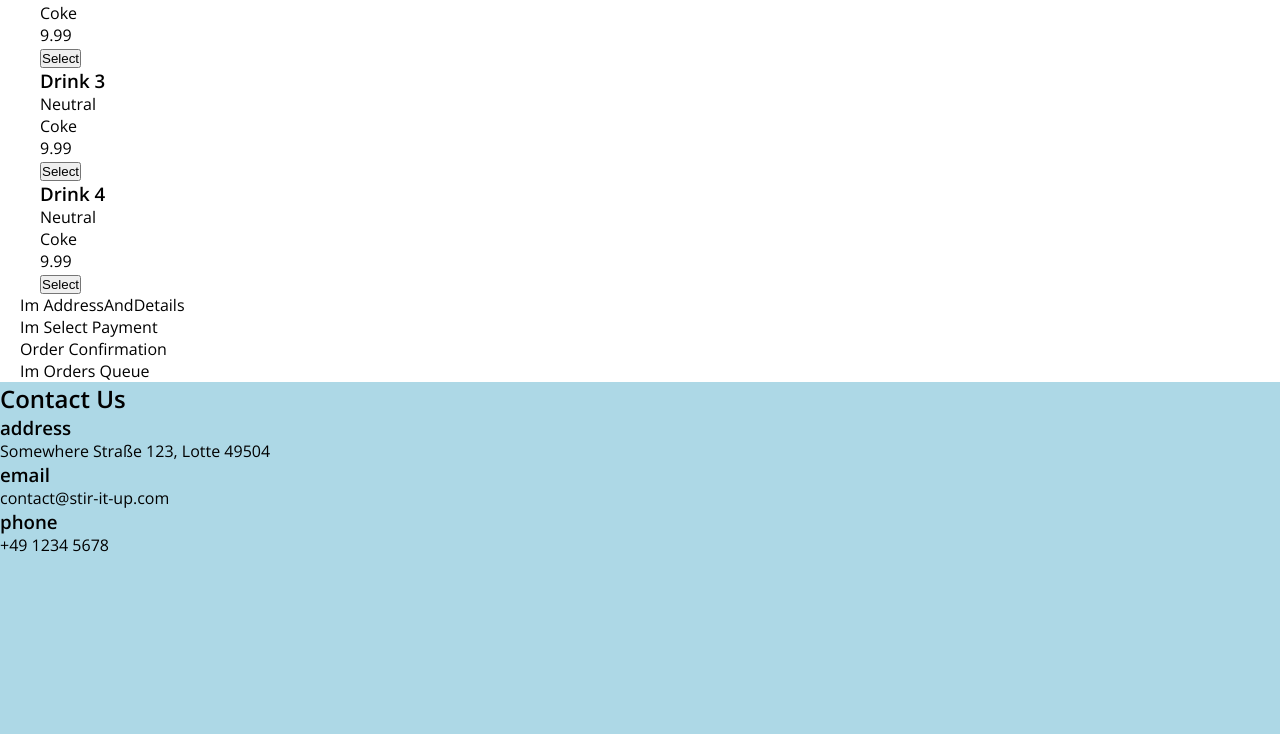
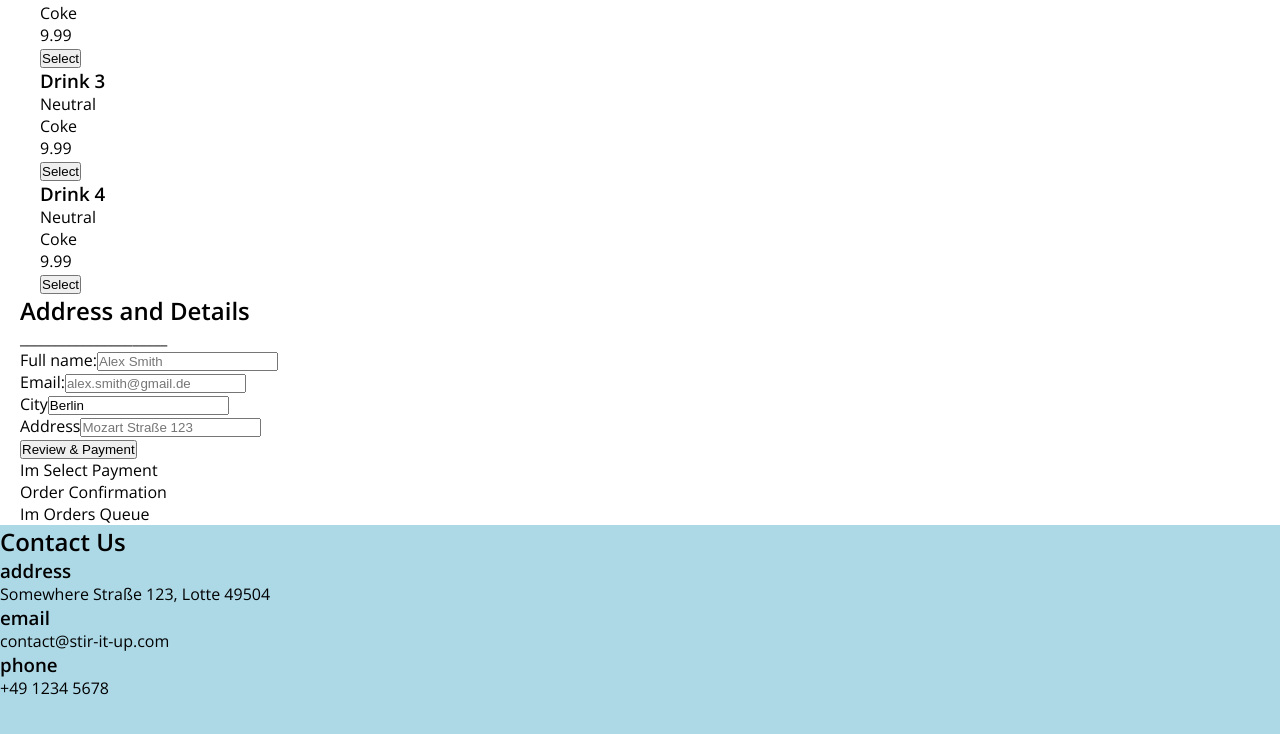
Before and after one commit to tkalejandro/hackathon-mongolia-restaurant, a Next.js app: page /order-online in a window 1280 px wide. Shown: the part 1526-2260 px from the top of the page. Built offline with nearby package versions, Linux system fonts and the light colour scheme; a web font is replaced by a local one.

Commit message:
main logic of flow working, now we have the data from user storage

```diff
--- a/components/OrderOnlineFlow/AddressAndDetails/AddressAndDetails.js
+++ b/components/OrderOnlineFlow/AddressAndDetails/AddressAndDetails.js
@@ -2,10 +2,95 @@ import styles from "./AddressAndDetails.module.css"
 
 
 
-export const AddressAndDetails = () => {
+export const AddressAndDetails = (props) => {
+    const detectChange = (event) => {
+        switch (event.target.name){
+            case "fullName":
+                props.setFullName(event.target.value)
+                break;
+            case "email":
+                props.setEmail(event.target.value)
+                break;
+            case "address":
+                props.setAddress(event.target.value)
+                break;
+            default:
+                break;
+        }
+
+    }
+    const preOrder = (event) => {
+        event.preventDefault()
+
+        let userPreOrder = {
+            order: props.order,
+            fullName: props.fullName,
+            email: props.email,
+            address: props.address,
+        }
+
+        console.log(userPreOrder)
+    }
+
+
     return (
         <div>
-            Im AddressAndDetails
+            <h2>Address and Details</h2>
+            <div className={styles.underline}>_____________________</div>
+            <form onSubmit={preOrder}>
+                <div>
+                    <label htmlFor="fullName">Full name:</label>
+                    <input
+                    id="fullName"
+                    name="fullName"
+                    type="text"
+                    placeholder="Alex Smith"
+                    onChange={detectChange}
+                    value={props.fullName}
+                    required
+                     />
+                </div>
+                <div>
+                    <label htmlFor="email">Email:</label>
+                    <input
+                    id="email"
+                    name="email"
+                    type="email"
+                    placeholder="alex.smith@gmail.de"
+                    onChange={detectChange}
+                    value={props.email}
+                    required />
+                </div>
+                <div>
+                    <label htmlFor="city">City</label>
+                    <input
+                    id="city"
+                    name="city"
+                    type="text"
+                    value="Berlin"
+                    onChange={detectChange}
+
+                    disable="true"/>
+                </div>
+                <div>
+                    <label htmlFor="address">Address</label>
+                    <input
+                    id="address"
+                    name="address"
+                    type="text"
+                    placeholder="Mozart Straße 123"
+                    onChange={detectChange}
+                    value={props.address}
+                    required />
+                </div>
+
+
+                <button>Review & Payment</button>
+
+
+
+
+            </form>
         </div>
     )
 }
--- a/components/OrderOnlineFlow/SelectDrinks/SelectDrinks.js
+++ b/components/OrderOnlineFlow/SelectDrinks/SelectDrinks.js
@@ -6,8 +6,6 @@ import { restaurantDrink } from "../../../public/Data/restaurantDrink"
 export const SelectDrinks = (props) => {
 
     const selectedDrink = (event) => {
-        console.log(event.target.id)
-        console.log(typeof event.target.id)
         let currentOrder = props.order
 
         switch (event.target.id) {
@@ -70,7 +68,6 @@ export const SelectDrinks = (props) => {
             </div>
         )
     })
-    console.log("User Orders:", props.order)
     return (
         <section className={styles.menuContainer}>
 
--- a/components/OrderOnlineFlow/SelectMenu/SelectMenu.js
+++ b/components/OrderOnlineFlow/SelectMenu/SelectMenu.js
@@ -5,8 +5,7 @@ import img1 from "../../../images/mongoliabbq.jpeg"
 export const SelectMenu = (props) => {
 
     const selectedMenu = (event) => {
-        console.log(event.target.id)
-        console.log(typeof event.target.id)
+
         let currentOrder = props.order
 
         switch (event.target.id) {
@@ -70,7 +69,7 @@ export const SelectMenu = (props) => {
             </div>
         )
     })
-    console.log("User Orders:", props.order)
+
     return (
         <section className={styles.menuContainer}>
 
--- a/components/OrderOnlineFlow/SelectSauce/SelectSauce.js
+++ b/components/OrderOnlineFlow/SelectSauce/SelectSauce.js
@@ -6,8 +6,6 @@ import {restaurantSauce} from "../../../public/Data/restaurantSauce.js"
 export const SelectSauce = (props) => {
 
     const selectedSauce = (event) => {
-        console.log(event.target.id)
-        console.log(typeof event.target.id)
         let currentOrder = props.order
 
         switch (event.target.id) {
@@ -70,7 +68,6 @@ export const SelectSauce = (props) => {
             </div>
         )
     })
-    console.log("User Orders:", props.order)
     return (
         <section className={styles.menuContainer}>
 
--- a/pages/_app.js
+++ b/pages/_app.js
@@ -7,12 +7,12 @@ function MyApp({ Component, pageProps }) {
   const [userSelectMenu, setUserSelectMenu] = useState(false)
   const [userInQueue, setUserInQueue] = useState(false)
   //FORM
-  const [fullName, setFullName] = useState("Unknown user")
-  const [email, setEmail] = useState("Unknown email")
-  const [address, setAddress] = useState("Unknown address")
+  const [fullName, setFullName] = useState("")
+  const [email, setEmail] = useState("")
+  const [address, setAddress] = useState("")
 
   const [order, setOrder] = useState([])
-  const [orderNumber, setOrderNumber] = useState("Not Ordered")
+  const [orderNumber, setOrderNumber] = useState("")
 
   //CURRENT USER:
   const [currentUser, setCurrentUser] = useState({
--- a/pages/order-online.js
+++ b/pages/order-online.js
@@ -27,26 +27,33 @@ const orderNow = (props) => {
     */
     let userSelectMenu = props.userSelectMenu
     console.log("Current User", props.currentUser)
-    return(
+    console.log("Current Order", props.order)
+    return (
         <>
             <h1>Order Now</h1>
             <section>
                 <SelectMenu
-                currentUser={props.currentUser}
                     order={props.order}
                     setOrder={props.setOrder}
                 />
                 <SelectSauce
-                currentUser={props.currentUser}
                     order={props.order}
                     setOrder={props.setOrder}
                 />
                 <SelectDrinks
-                currentUser={props.currentUser}
                     order={props.order}
                     setOrder={props.setOrder}
                 />
-            <AddressAndDetails />
+                <AddressAndDetails
+                    currentUser={props.currentUser}
+                    fullName={props.fullName}
+                    setFullName={props.setFullName}
+                    email={props.email}
+                    setEmail={props.setEmail}
+                    address={props.address}
+                    setAddress={props.setAddress}
+                    order={props.order}
+                />
                 <SelectPayment />
                 <OrderConfirmation />
                 <OrdersQueue />
```
Lines whose indentation alone changed are shown as unchanged.
